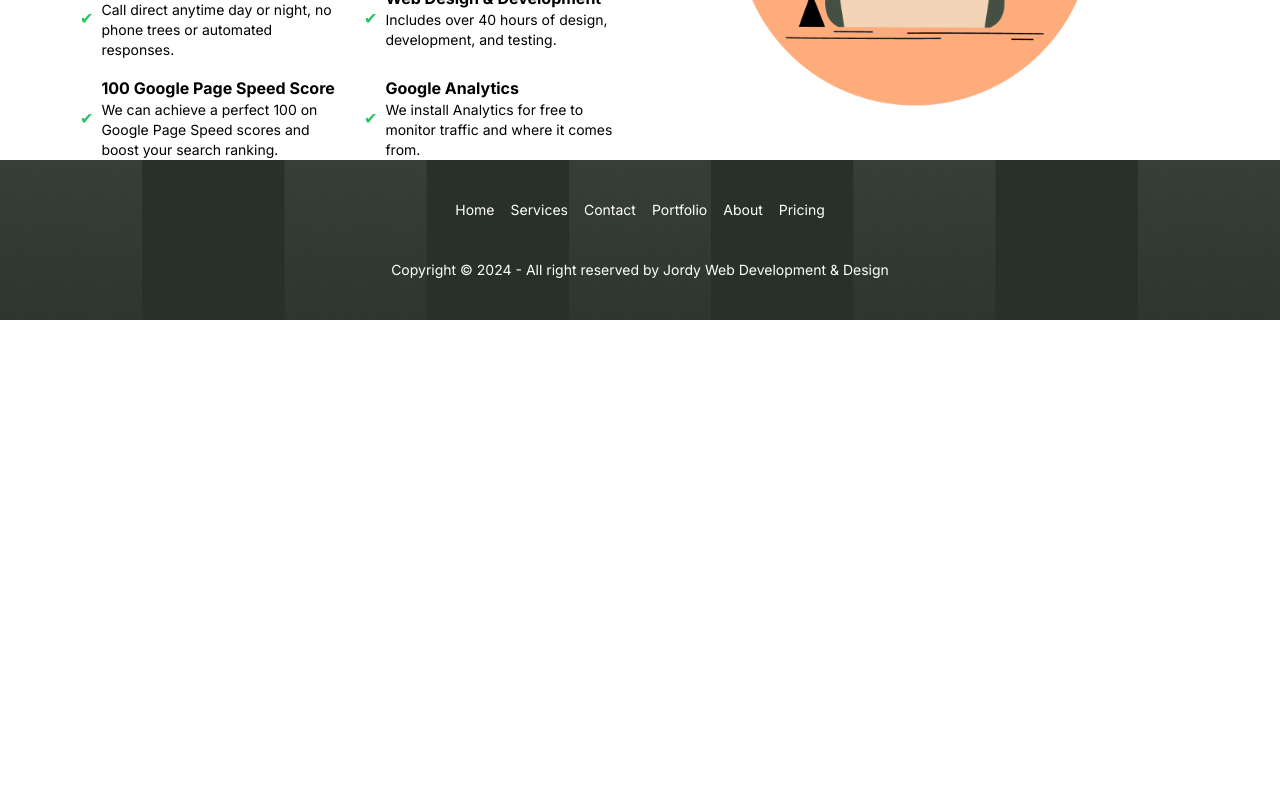
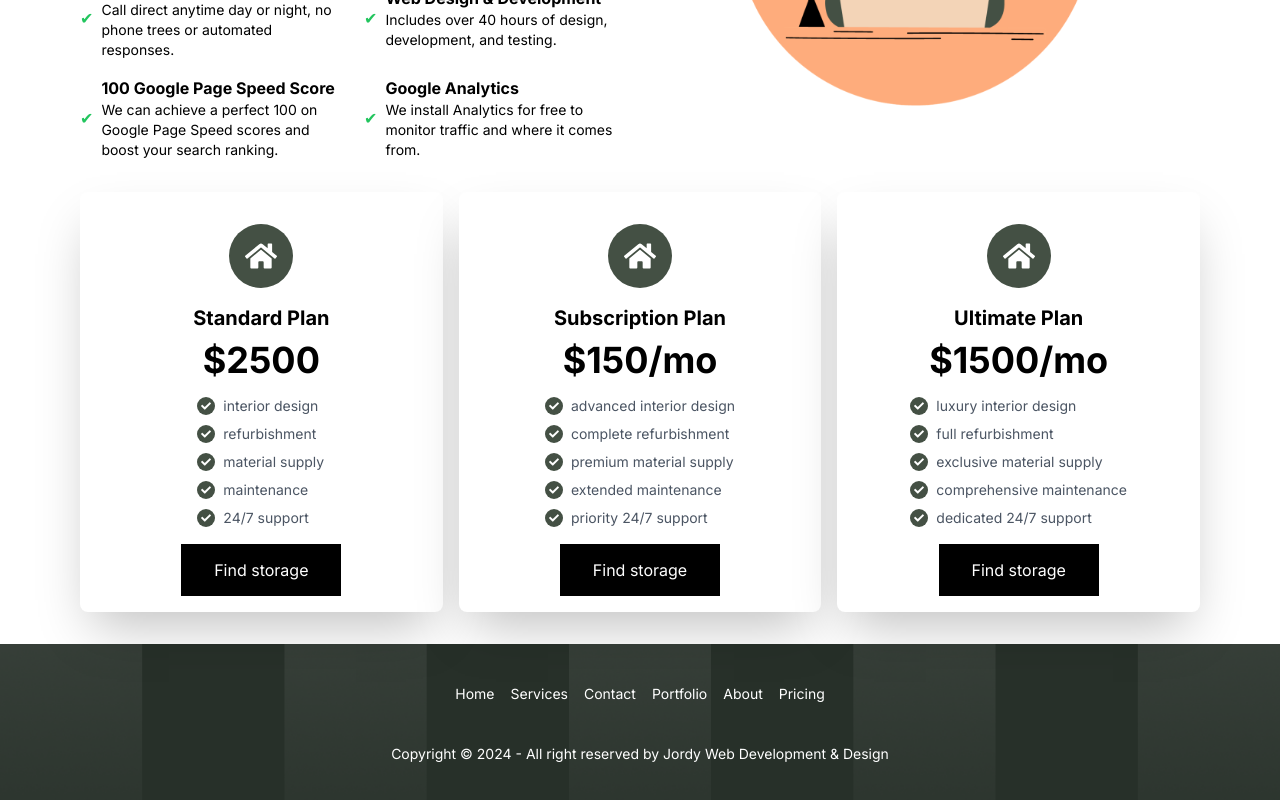
Before and after one commit to jordanwhiguera/web-dev, a Next.js app: page / in a window 1280 px wide. Shown: the part 1672-2472 px from the top of the page. Before the commit the page ends 1992 px from the top, so only its background shows below. Built offline with nearby package versions, Linux system fonts and the light colour scheme.

Commit message:
layout for prcing card section

```diff
--- /dev/null
+++ b/app/components/PricingCard.tsx
@@ -0,0 +1,56 @@
+"use client";
+import React from "react";
+import Button from "./Button";
+import { useRouter } from "next/navigation";
+import { IconType } from "react-icons";
+import { FaCheck } from "react-icons/fa";
+
+export interface Plan {
+  name: string;
+  price: string;
+  features: string[];
+  icon: IconType; // This matches the type of icons from react-icons
+}
+
+interface PricingCardProps {
+  plan: Plan;
+}
+
+const PricingCard: React.FC<PricingCardProps> = ({ plan }) => {
+  const router = useRouter();
+  const IconComponent = plan.icon;
+  return (
+    <div className="bg-white shadow-2xl overflow-hidden rounded-lg flex flex-col items-center my-8">
+      <div className="p-4 flex flex-col items-center">
+        {IconComponent && (
+          <div className="bg-[#445044] p-4 rounded-full my-4 inline-block">
+            <IconComponent size={32} className="text-white" />
+          </div>
+        )}
+        <div className="font-bold text-xl mb-2 text-black">{plan.name}</div>
+        <p className="text-black text-4xl mb-4 font-bold">{plan.price}</p>
+        <div className="w-full px-4 mb-2">
+          {plan.features.map((feature, index) => (
+            <div
+              key={index}
+              className="flex items-center text-gray-600 text-sm mb-2"
+            >
+              <span className=" mr-2 text-black p-1 bg-[#445044] rounded-full">
+                <FaCheck className="text-white " size={10} />
+              </span>
+
+              <p className="flex-grow">{feature}</p>
+            </div>
+          ))}
+        </div>
+        <Button
+          smallWidth
+          label="Find storage"
+          onClick={() => router.push("/")}
+        />
+      </div>
+    </div>
+  );
+};
+
+export default PricingCard;
--- /dev/null
+++ b/app/components/PricingTable.tsx
@@ -0,0 +1,62 @@
+"use client";
+// PricingTable.tsx
+import React from "react";
+import PricingCard from "./PricingCard"; // Adjust the import path as necessary
+import Container from "./Container";
+
+import { FaHome } from "react-icons/fa";
+
+import { Plan } from "./PricingCard";
+const PricingTable: React.FC = () => {
+  const plans: Plan[] = [
+    {
+      name: "Standard Plan",
+      price: "$2500",
+      features: [
+        "interior design",
+        "refurbishment",
+        "material supply",
+        "maintenance",
+        "24/7 support",
+      ],
+      icon: FaHome, // Pass the FaHome icon here
+    },
+    {
+      name: "Subscription Plan",
+      price: "$150/mo",
+      features: [
+        "advanced interior design",
+        "complete refurbishment",
+        "premium material supply",
+        "extended maintenance",
+        "priority 24/7 support",
+      ],
+      icon: FaHome, // And here, if you want the same icon for all plans
+    },
+    {
+      name: "Ultimate Plan",
+      price: "$1500/mo",
+      features: [
+        "luxury interior design",
+        "full refurbishment",
+        "exclusive material supply",
+        "comprehensive maintenance",
+        "dedicated 24/7 support",
+      ],
+      icon: FaHome, // Repeat for each plan as needed
+    },
+    // ... include other plans if any
+  ];
+
+  return (
+    <Container>
+      <div className="grid md:grid-cols-2 lg:grid-cols-3 gap-4">
+        {plans.map((plan, index) => (
+          <PricingCard key={index} plan={plan} />
+        ))}
+      </div>
+    </Container>
+  );
+};
+
+export default PricingTable;
--- a/app/page.tsx
+++ b/app/page.tsx
@@ -6,6 +6,8 @@ import Navbar from "./components/Navbar";
 import Card from "./components/Card";
 import PricingSection from "./components/Feature";
 import ContactSection from "./components/ContactSection";
+import PricingTable from "./components/PricingTable";
+import Feature from "./components/Feature";
 
 export default function Home() {
   return (
@@ -14,7 +16,7 @@ export default function Home() {
       <Hero />
 
       <Card />
-      <PricingSection />
+
       {/* <HeroTwo
         title="My Portfolio"
         subtitle=" Stowbase is an online marketplace that connects people looking to store their belongings with people with unused space."
@@ -33,6 +35,8 @@ export default function Home() {
       /> */}
 
       {/* <ContactSection /> */}
+      <Feature />
+      <PricingTable />
       <Footer />
     </>
   );
```
